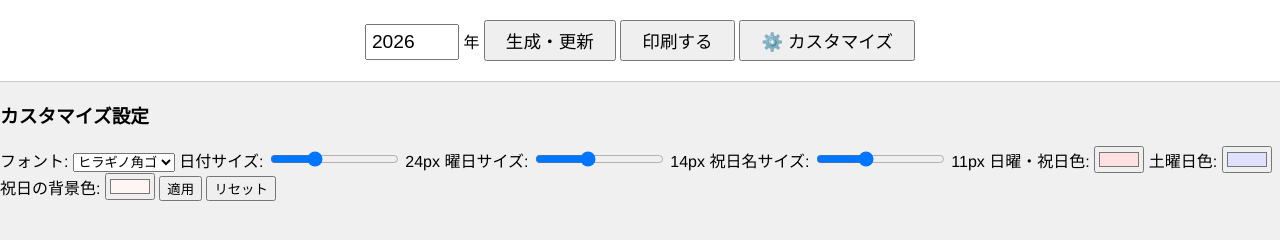
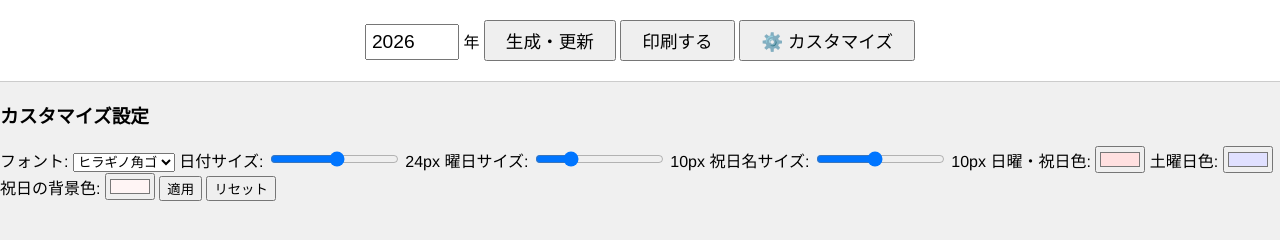
Before and after one commit to TsukemonoGit/DualColumn-Calendar, a website: page public/index.html in a window 1280 px wide. Both pictures are taken after a click on the button "⚙️ カスタマイズ". Drawn offline with Linux system fonts and the light colour scheme; no server answers.

Commit message:
はみださないのか？

```diff
--- a/public/index.html
+++ b/public/index.html
@@ -35,18 +35,18 @@
     </label>
 
     <label>日付サイズ:
-      <input type="range" id="dateSize" min="16" max="40" value="24">
+      <input type="range" id="dateSize" min="12" max="35" value="24">
       <span id="dateSizeValue">24px</span>
     </label>
 
     <label>曜日サイズ:
-      <input type="range" id="weekSize" min="10" max="20" value="14">
-      <span id="weekSizeValue">14px</span>
+      <input type="range" id="weekSize" min="5" max="25" value="10">
+      <span id="weekSizeValue">10px</span>
     </label>
 
     <label>祝日名サイズ:
-      <input type="range" id="holidaySize" min="8" max="16" value="11">
-      <span id="holidaySizeValue">11px</span>
+      <input type="range" id="holidaySize" min="5" max="16" value="10">
+      <span id="holidaySizeValue">10px</span>
     </label>
 
     <label>日曜・祝日色:
```
